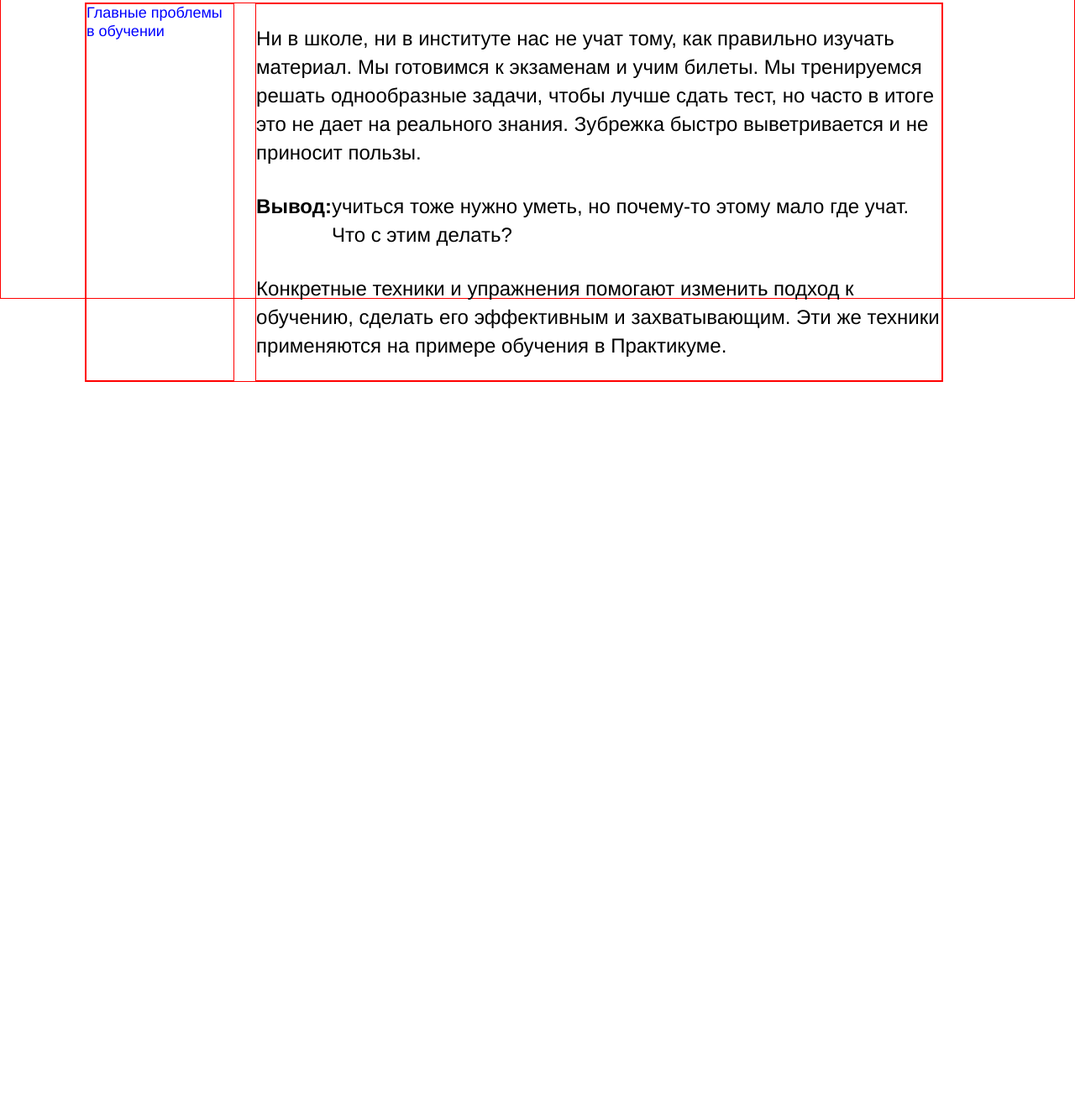
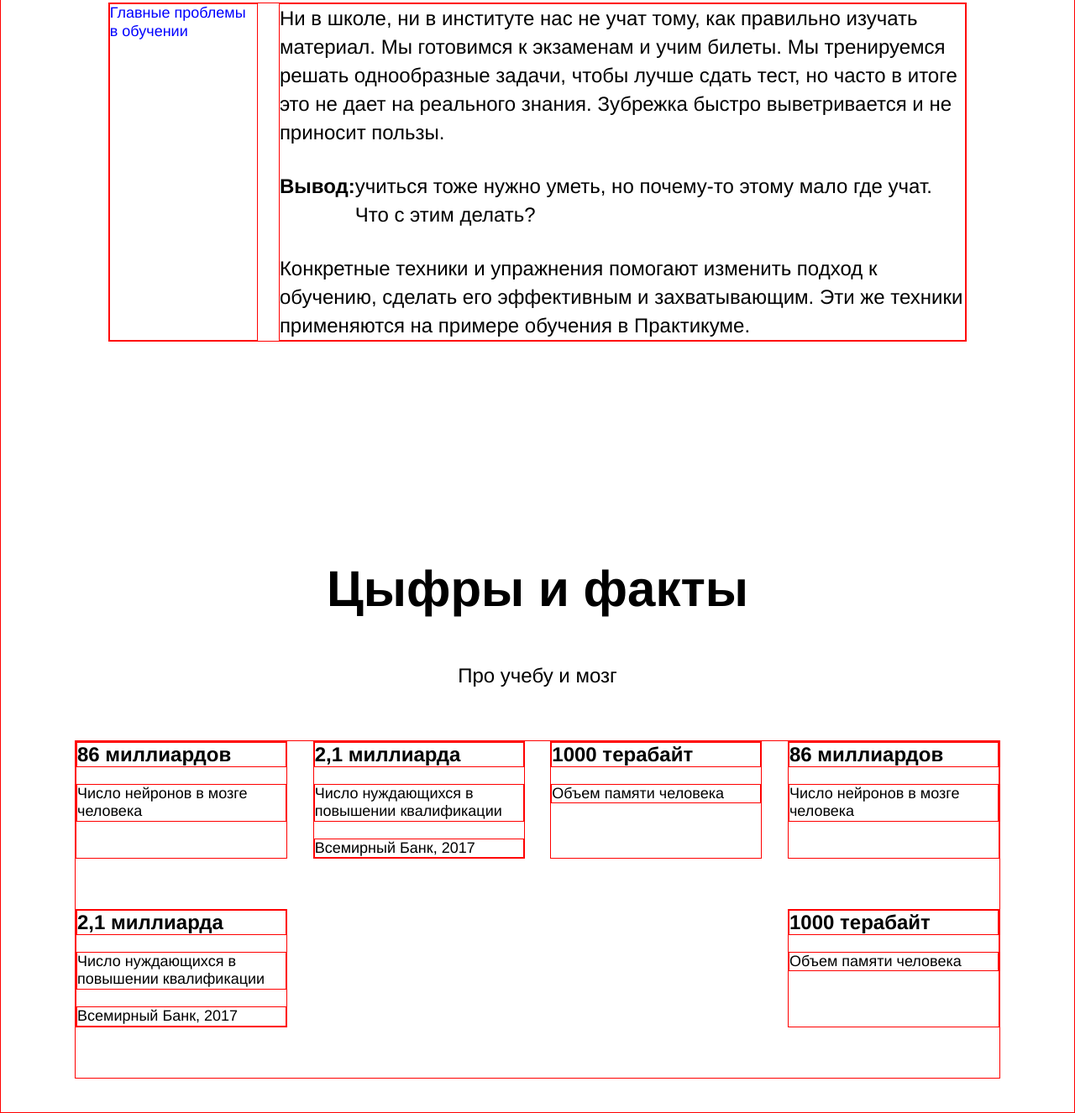
Before and after one commit to YudinArtem90/how-to-learn, a plain HTML site: page index.html in a window 1280 px wide. Shown: the part 854-2180 px from the top of the page at 84% size. Before the commit the page ends 1309 px from the top, so only its background shows below. Drawn offline with Linux system fonts and the light colour scheme.

Commit message:
section digits

```diff
--- a/index.html
+++ b/index.html
@@ -46,6 +46,37 @@
             </section>
 
             <section class="digits">
+                <h3 class="section-title digits__section-title digits__section-title_text-black">Цыфры и факты</h3>
+                <h4 class="section-subtitle digits__section-subtitle">Про учебу и мозг</h4>
+                <div class="table">
+                    <div class="cell table__cell">
+                        <div class="heading cell__heading">86 миллиардов</div>
+                        <div class="text cell__text">Число нейронов в мозге человека</div>
+                    </div>
+                    <div class="cell table__cell">
+                        <div class="heading cell__heading">2,1 миллиарда</div>
+                        <div class="text">Число нуждающихся в повышении квалификации</div>
+                        <div class="text">Всемирный Банк, 2017</div>
+                    </div>
+                    <div class="cell table__cell">
+                        <div class="heading cell__heading">1000 терабайт</div>
+                        <div class="text">Объем памяти человека</div>
+                    </div>
+                    <!--  -->
+                    <div class="cell table__cell">
+                        <div class="heading cell__heading">86 миллиардов</div>
+                        <div class="text cell__text">Число нейронов в мозге человека</div>
+                    </div>
+                    <div class="cell table__cell">
+                        <div class="heading cell__heading">2,1 миллиарда</div>
+                        <div class="text">Число нуждающихся в повышении квалификации</div>
+                        <div class="text">Всемирный Банк, 2017</div>
+                    </div>
+                    <div class="cell table__cell">
+                        <div class="heading cell__heading">1000 терабайт</div>
+                        <div class="text">Объем памяти человека</div>
+                    </div>
+                </div>
             </section>
 
             <section class="feinman">
--- a/styles/style.css
+++ b/styles/style.css
@@ -99,26 +99,32 @@ div {
 }
 
 .content{
-
+    width: 80%;
+    display: flex;
+    flex-direction: column;
+    margin: auto;
 }
 
 .description{
     display: flex;
-    width: 80%;
+    /* width: 80%; */
+	justify-content: center;
+	padding: 100px 0;
 }
 
 /* примешивание для позиционирования */
 .content__description{
     display: flex;
     position: relative;
-    left: 100px;
-    top: 100px
+    /* left: 100px;
+    top: 100px */
 }
 
 .two-columns{
     display: flex;
     /* align-self: center; */
     justify-content: space-between;
+    /* width: 80%; */
 }
 
 .two-columns__brief{
@@ -142,6 +148,7 @@ div {
     line-height: 34px;
     font-size: 24px;
     font-weight: normal;
+    margin: 0 0;
 }
 
 .two-columns__paragraph:nth-of-type(2){
@@ -155,3 +162,84 @@ div {
 .two-columns__span-accent{
     display: flex;
 }
+
+.digits{
+    display: flex;
+    flex-direction: column;
+    align-items: center;
+    margin: 100px 0 40px;
+}
+
+.section-title{
+    width: 60%;
+    line-height: 69px;
+	font-size: 60px;
+	font-weight: bold;
+}
+
+.digits__section-title{
+    display: flex;
+    /* flex-direction: column-reverse;
+    flex-wrap: wrap;
+    align-content: center; */
+    margin-bottom: 20px;
+    justify-content: center;
+}
+
+.digits__section-title_text-black{
+    color: black;
+}
+
+.section-subtitle{
+    display: flex;
+    justify-content: center;
+    width: 60%;
+    line-height: 34px;
+	font-size: 24px;
+	font-weight: normal;
+}
+
+.digits__section-subtitle{
+    margin-bottom: 60px;
+}
+
+.table{
+    display: flex;
+    justify-content: space-between;
+    flex-direction: row;
+    flex-wrap: wrap;
+    /* justify-content: flex-start; */
+    width: 1100px;
+}
+
+.cell{
+    width: 250px;
+}
+
+.table__cell{
+    margin-bottom: 60px;
+}
+
+.heading{
+    line-height: 1.15;
+	font-size: 24px;
+	font-weight: bold;
+}
+
+.cell__heading{
+    margin-bottom: 20px;
+}
+
+.text{
+    line-height: 1.2;
+	font-size: 18px;
+	font-weight: normal;
+}
+
+.text:nth-child(even){
+    margin-bottom: 20px;
+}
+
+.cell__text{
+
+}
```
